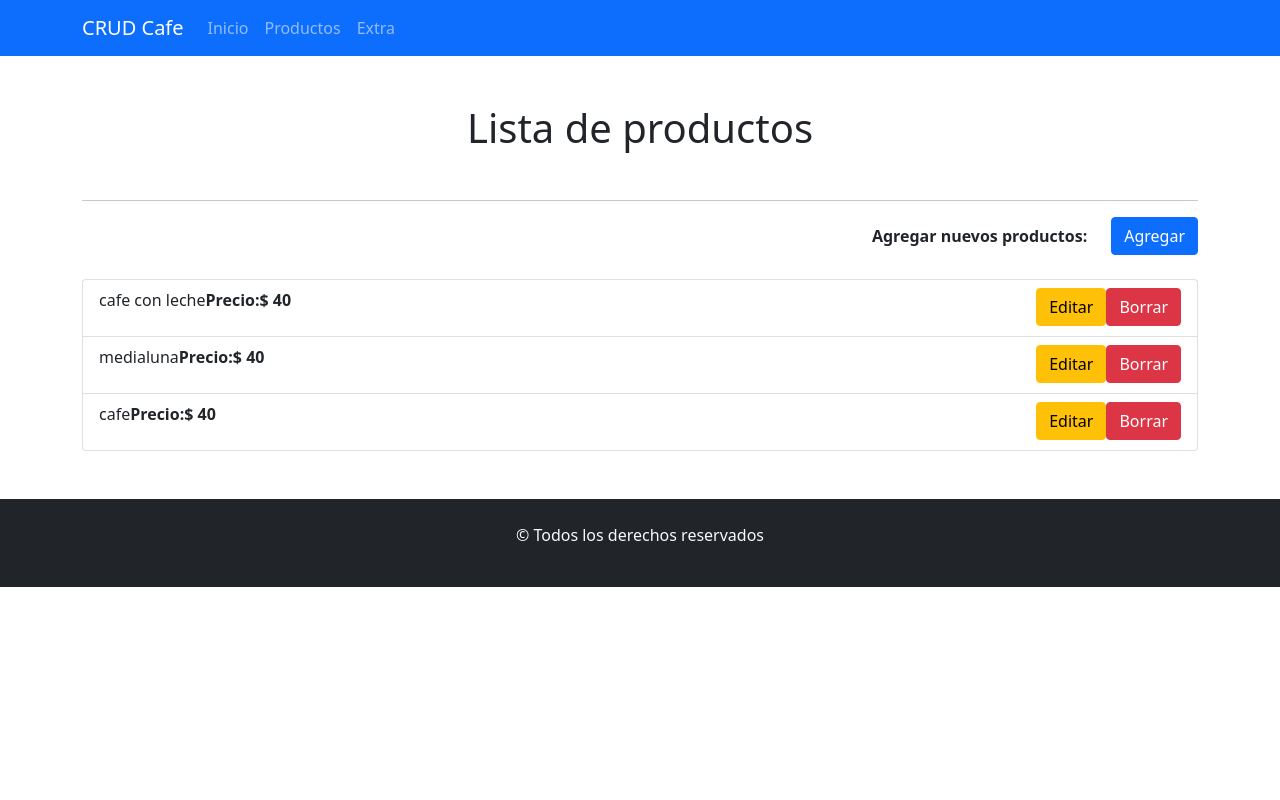
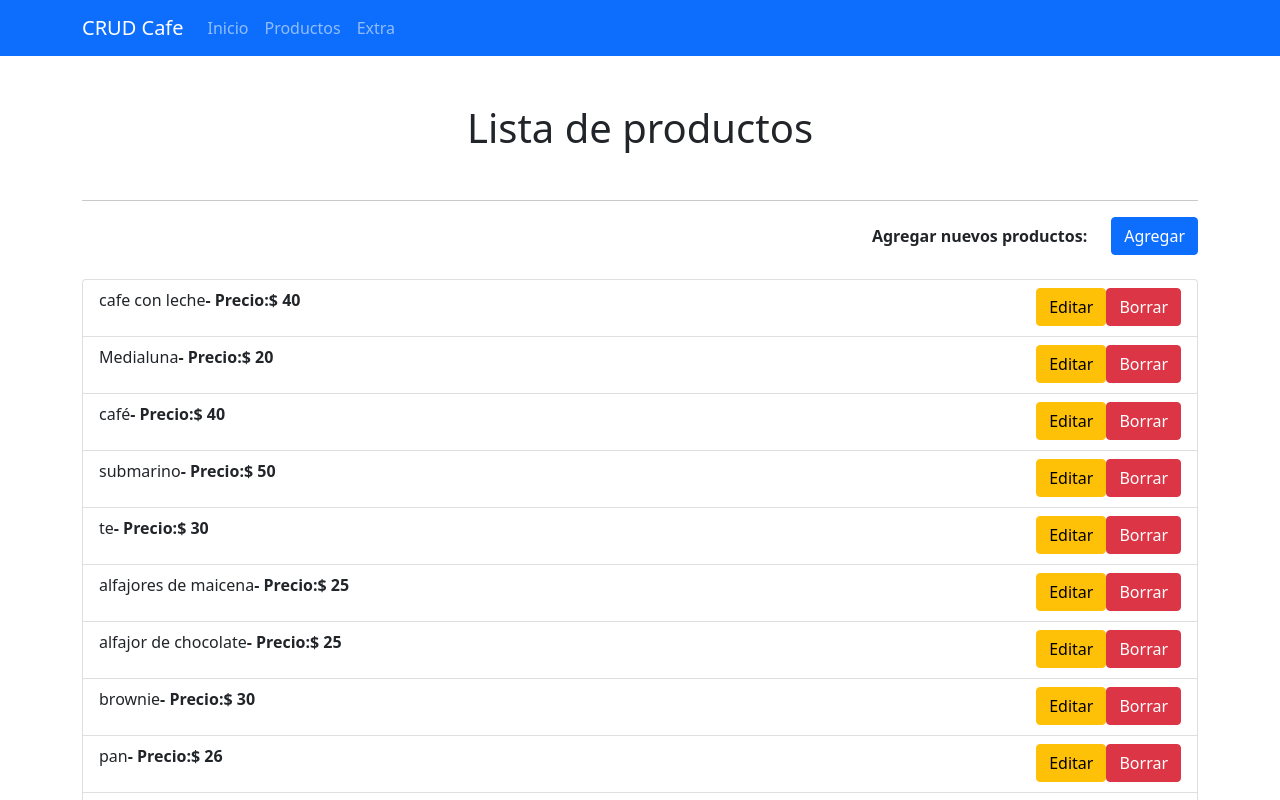
Before and after one commit to Nanodil/crudCoffee, a React (Create React App) app: page /productos in a window 1280 px wide. Shown: the top 800 px of the page. Built offline with nearby package versions, Linux system fonts and the light colour scheme; data requests are answered from the project's data file.

Commit message:
se agrego la logica para crear productos

```diff
--- a/db.json
+++ b/db.json
@@ -8,16 +8,63 @@
     },
     {
       "id": 2,
-      "nombreProducto": "medialuna",
+      "nombreProducto": "Medialuna",
+      "precioProducto": "20",
+      "categoria": "dulce"
+    },
+    {
+      "id": 3,
+      "nombreProducto": "café",
       "precioProducto": "40",
       "categoria": "bebida-caliente"
     },
     {
-      "id": 3,
-      "nombreProducto": "cafe",
-      "precioProducto": "40",
-      "categoria": "bebida-caliente"
+      "nombreProducto": "submarino",
+      "precioProducto": "50",
+      "categoria": "bebida-caliente",
+      "id": 4
+    },
+    {
+      "nombreProducto": "te",
+      "precioProducto": "30",
+      "categoria": "bebida-caliente",
+      "id": 5
+    },
+    {
+      "nombreProducto": "alfajores de maicena",
+      "precioProducto": "25",
+      "categoria": "dulce",
+      "id": 6
+    },
+    {
+      "nombreProducto": "alfajor de chocolate",
+      "precioProducto": "25",
+      "categoria": "dulce",
+      "id": 7
+    },
+    {
+      "nombreProducto": "brownie",
+      "precioProducto": "30",
+      "categoria": "dulce",
+      "id": 8
+    },
+    {
+      "nombreProducto": "pan",
+      "precioProducto": "26",
+      "categoria": "salado",
+      "id": 9
+    },
+    {
+      "nombreProducto": "licuado",
+      "precioProducto": "50",
+      "categoria": "bebida-fria",
+      "id": 10
+    },
+    {
+      "nombreProducto": "licuado de banana",
+      "precioProducto": "120",
+      "categoria": "bebida-fria",
+      "id": 11
     }
   ]
-
 }
--- a/src/App.js
+++ b/src/App.js
@@ -1,59 +1,47 @@
-import "./App.css";
-import { BrowserRouter as Router, Routes, Route } from "react-router-dom";
-import Inicio from "./components/pages/Inicio";
-import ListaProductos from "./components/productos/ListaProductos";
-import "bootstrap/dist/css/bootstrap.min.css";
-import Navigation from "./components/common/Navigation";
-import Footer from "./components/common/Footer";
-import Error404 from "./components/pages/Error404";
-import AgregarProducto from "./components/productos/AgregarProducto";
-import EditarProducto from "./components/productos/EditarProducto";
-import { useState, useEffect } from "react";
+import './App.css';
+import {BrowserRouter as Router, Routes, Route} from 'react-router-dom';
+import Inicio from './components/pages/Inicio';
+import ListaProductos from './components/productos/ListaProductos';
+import 'bootstrap/dist/css/bootstrap.min.css';
+import Navigation from './components/common/Navigation'
+import Footer from './components/common/Footer'
+import Error404 from './components/pages/Error404'
+import AgregarProducto from './components/productos/AgregarProducto'
+import EditarProducto from './components/productos/EditarProducto'
+import {useState, useEffect} from 'react';
 
 function App() {
-  //declarar variables
+  // declarar variables
   const URL = process.env.REACT_APP_API_URL;
+  // console.log(URL);
   const [productos, setProductos] = useState([]);
 
-  useEffect(() => {
+  useEffect(()=>{
     consultaAPI();
-  }, []);
+  },[]);
 
-
-
-  const consultaAPI = async () => {
-    try {
-      //todo el codigo que quiero ejecutar
-      const respuesta = await fetch("http://localhost:3004/productos");
+  const consultaAPI = async() =>{
+    try{
+      // todo el codigo que quiero ejecutar
+      const respuesta = await fetch(URL);
       const datos = await respuesta.json();
-      //console.log(datos);
+      // console.log(datos);
       setProductos(datos);
-    } catch (error) {
+    }catch(error){
       console.log(error);
     }
-  };
+  }
+
 
   return (
     <Router>
-      <Navigation />
+      <Navigation/>
       <Routes>
-        <Route exact path="/" element={<Inicio></Inicio>}></Route>
-        <Route
-          exact
-          path="/productos"
-          element={<ListaProductos productos={productos}></ListaProductos>}
-        ></Route>
-        <Route
-          exact
-          path="/productos/nuevo"
-          element={<AgregarProducto></AgregarProducto>}
-        ></Route>
-        <Route
-          exact
-          path="/productos/editar"
-          element={<EditarProducto></EditarProducto>}
-        ></Route>
-        <Route exact path="*" element={<Error404></Error404>}></Route>
+        <Route exact path='/' element={<Inicio></Inicio>}></Route>
+        <Route exact path='/productos' element={<ListaProductos productos={productos}></ListaProductos>}></Route>
+        <Route exact path='/productos/nuevo' element={<AgregarProducto consultaAPI={consultaAPI}></AgregarProducto>}></Route>
+        <Route exact path='/productos/editar' element={<EditarProducto></EditarProducto>}></Route>
+        <Route exact path='*' element={<Error404></Error404>}></Route>
       </Routes>
       <Footer></Footer>
     </Router>
--- a/src/components/helpers/helpers.js
+++ b/src/components/helpers/helpers.js
@@ -1,14 +1,27 @@
-const campoRequerido = (valor) => {
-    if (valor.trim().length >0){
-        return true;
+export const campoRequerido = (valor) => {
+    if (valor.trim().length > 0) {
+      return true;
     } else {
-        return false;
+      return false;
     }
-};
+  };
 
-const rangoNumero = (valor) =>{
-    if(valor > 0 && valor < 5000) return true;
+  export const rangoNumero = (valor) => {
+    if (valor > 0 && valor < 5000) return true;
     else return false;
-};
+  };
 
-//export {campoRequerido, rangoNumero}
+  // const rangoNumero = (valor)=> {
+  //   // validar con expresion regular
+
+  //   let patron = /^(?:0*(?:[0-9]|[1-9][0-9][0-9]?|[1-4][0-9][0-9][0-9])(?:[.][0-9])?|5000(?:[.]0)?)$/;
+  //   if (patron.test(valor)) {
+  //
+  //     return true;
+  //   } else {
+  //
+  //     return false;
+  //   }
+  // }
+
+  // export {campoRequerido, rangoNumero}
--- a/src/components/productos/AgregarProducto.js
+++ b/src/components/productos/AgregarProducto.js
@@ -1,34 +1,70 @@
-import React, {useState} from "react";
+import React, { useState } from "react";
 import { Form, Button, Container, Alert } from "react-bootstrap";
-import {campoRequerido, rangoNumero} from "../helpers/helpers";
+import { campoRequerido, rangoNumero } from "../helpers/helpers";
+import Swal from "sweetalert2";
+import { useNavigate } from "react-router-dom";
 
-const AgregarProducto = () => {
-const[nombreProducto, setNombreProducto] = useState('');
-const[precioProducto, setPrecioProducto]=useState(0);
-const[categoria, setCategoria]=useState('');
-const[error, setError] = useState(false);
+const AgregarProducto = (props) => {
+  const [nombreProducto, setNombreProducto] = useState("");
+  const [precioProducto, setPrecioProducto] = useState(0);
+  const [categoria, setCategoria] = useState("");
+  const [error, setError] = useState(false);
+  const URL = process.env.REACT_APP_API_URL;
+  const navigation = useNavigate();
 
-
-
-const handleSubmit= (e)=>{
-e.prevent.default();
-//validar datos del formulario
-if(campoRequerido(nombreProducto)&&
+  const handleSubmit = async (e) => {
+    e.preventDefault();
+    //validar los datos del form
+    if (
+      campoRequerido(nombreProducto) &&
       rangoNumero(precioProducto) &&
       campoRequerido(categoria)
-){
+    ) {
       //reset del state de error
-  setError(true);
+      setError(false);
       //crear un producto y enviar a la API
+      const productoNuevo = {
+        nombreProducto,
+        precioProducto,
+        categoria,
+      };
 
-} else{
-
+      //console.log(productoNuevo);
+      try {
+        const parametros = {
+          method: "POST",
+          headers: {
+            "Content-Type": "application/json",
+          },
+          body: JSON.stringify(productoNuevo),
+        };
+        const respuesta = await fetch(URL, parametros);
+        console.log(respuesta);
+        if (respuesta.status === 201) {
+          console.log("el producto se creo correctamente");
+          //mostrar carte al usuario
+          Swal.fire(
+            "Producto creado",
+            "Su producto fue agregado correctamente",
+            "success"
+          );
+          //resetear el formulario
+          e.target.reset();
+          //volver a consultar la API
+          props.consultaAPI();
+          //redireccionar a la pagina de lista de productos
+          navigation("/productos");
+        } else {
+          console.log("mostrar un cartel de error");
+        }
+      } catch (error) {
+        console.log(error);
+      }
+    } else {
       //mostrar al usuario un cartel error si algo salio mal
       setError(true);
     }
-
-
-}
+  };
 
   return (
     <Container>
@@ -37,31 +73,40 @@ setError(true);
       <Form className="my-5" onSubmit={handleSubmit}>
         <Form.Group className="mb-3" controlId="formBasicEmail">
           <Form.Label>Nombre del producto*</Form.Label>
-          <Form.Control type="text" placeholder="Ej: café" onChange={(e)=> setNombreProducto(e.target.value)}/>
+          <Form.Control
+            type="text"
+            placeholder="Ej: café"
+            onChange={(e) => setNombreProducto(e.target.value)}
+          />
         </Form.Group>
-
         <Form.Group className="mb-3" controlId="formBasicPassword">
           <Form.Label>Precio*</Form.Label>
-          <Form.Control type="number" placeholder="ej: 50" onChange={(e)=>setPrecioProducto(e.target.value)} />
+          <Form.Control
+            type="number"
+            placeholder="ej: 50"
+            onChange={(e) => setPrecioProducto(e.target.value)}
+          />
         </Form.Group>
         <Form.Group className="mb-3" controlId="formBasicCheckbox">
           <Form.Label>Categoria*</Form.Label>
-          <Form.Select onChange={(e)=>setCategoria(e.target.value)}>
-            <option value=''>Seleccione una opcion</option>
-            <option value='bebida-caliente'>Bebida Caliente</option>
-            <option value='bebida-fria'>Bebida Fria</option>
-            <option value='sandwich'>Sandwich</option>
-            <option value='dulce'>Dulce</option>
-            <option value='salado'>Salado</option>
+          <Form.Select onChange={(e) => setCategoria(e.target.value)}>
+            <option value="">Seleccione una opcion</option>
+            <option value="bebida-caliente">Bebida Caliente</option>
+            <option value="bebida-fria">Bebida Fria</option>
+            <option value="sandwich">Sandwich</option>
+            <option value="dulce">Dulce</option>
+            <option value="salado">Salado</option>
           </Form.Select>
         </Form.Group>
         <Button variant="primary" type="submit" className="w-100">
           Guardar
         </Button>
       </Form>
-      {error === true ? <Alert variant='danger'>
-      Debe cargar todos los datos y el precio debe estar entre $1 y $4.999
-    </Alert>: null}
+      {error === true ? (
+        <Alert variant="danger">
+          Debe cargar todos los datos y el precio debe estar entre 1 y $4999.
+        </Alert>
+      ) : null}
     </Container>
   );
 };
--- a/src/components/productos/EditarProducto.js
+++ b/src/components/productos/EditarProducto.js
@@ -1,5 +1,5 @@
 import React from 'react';
-import { Form, Modal, Button, Container } from "react-bootstrap";
+import { Form, Button, Container } from "react-bootstrap";
 
 
 const EditarProducto = () => {
--- a/src/components/productos/ItemProducto.js
+++ b/src/components/productos/ItemProducto.js
@@ -6,7 +6,7 @@ const ItemProducto = (props) => {
     <ListGroup.Item className="d-flex justify-content-between">
       <p>
         {props.producto.nombreProducto}
-        <span className="fw-bolder">Precio:$ {props.producto.precioProducto}</span>
+        <span className="fw-bolder">- Precio:$ {props.producto.precioProducto}</span>
       </p>
       <div>
         <Button variant="warning">Editar</Button>
```
Also changed, not shown: src/components/productos/ListaProductos.js (+3 -4 lines). Lines whose indentation alone changed are shown as unchanged.
